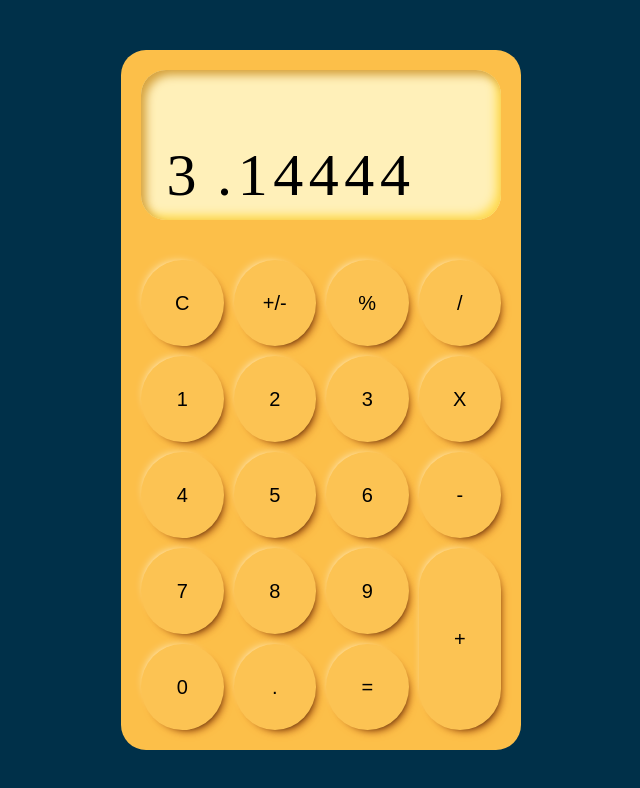
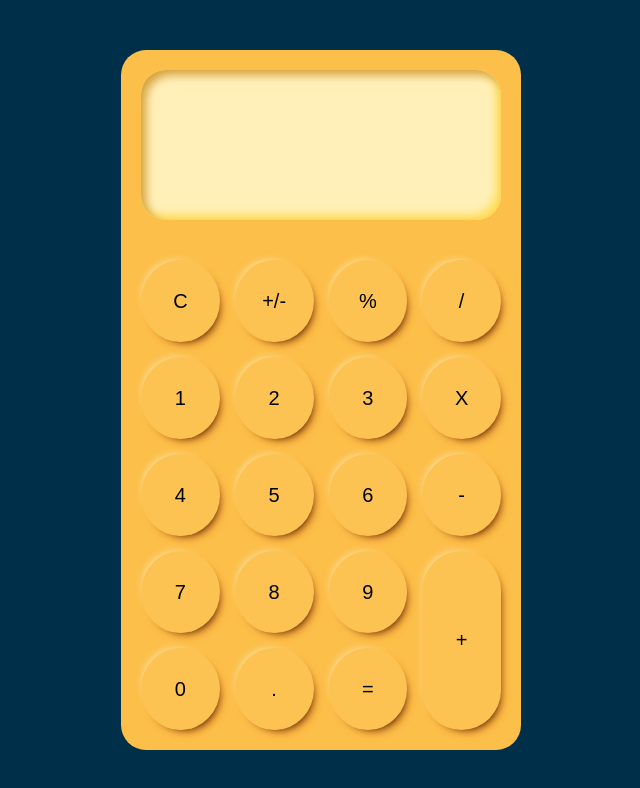
Before and after one commit to guillermoSb/web-lab10, a React app: page / in a window 1280 px wide. Shown: the top 788 px of the page, without its empty margins (319-959 px from the left). Built offline with nearby package versions, Linux system fonts and the light colour scheme.

Commit message:
Showing the number when the calculator gets pressed

```diff
--- a/src/components/App.jsx
+++ b/src/components/App.jsx
@@ -1,37 +1,99 @@
-import React from 'react'
+import React, { useState } from 'react'
+import { arrayToNumber } from '../utils/operations';
 
 function App() {
+  const [display, setDisplay] = useState([])
+  const [ans, setAns] = useState(0);
+  const [currentOperation, setCurrentOperation] = useState(null);
+
+  /**
+   * Event indicating that a number was pressed on the UI
+   * @param {number} value
+   */
+  const numberPressed = (value) => {
+    if (display.length === 9)  return;  // Only 9 slots available
+    if (value === '.' && display.find(i => i === '.')) return;  // Cannot have two dots on the same expression
+    if (value === '.' && display.length === 0) {
+      setDisplay([0,'.'])
+      return
+    }
+    setDisplay([...display, value]);
+  }
+
+  /**
+   * Event that runs when the clear button was pressed
+   */
+  const clearPressed = () => {
+    setAns(0);
+    setDisplay([]);
+  };
+
+  /**
+   * Event that runs when an operator was pressed
+   * @param {string} operator
+   */
+  const operatorPressed = (operator) => {
+    setCurrentOperation(operator);
+  }
+
+
+
   return (
     <div className='calculator'>
       <div className="calculator__screen">
-        <span className='calculator__cell'>3</span>
-        <span className='calculator__cell'>.</span>
-        <span className='calculator__cell'>1</span>
-        <span className='calculator__cell'>4</span>
-        <span className='calculator__cell'>4</span>
-        <span className='calculator__cell'>4</span>
-        <span className='calculator__cell'>4</span>
+        {display.map(item => <span key={item-`${Math.random()}`} className='calculator__cell'>{item}</span> )}
+
       </div>
       <div className="calculator__keyboard">
-        <button className='calculator__button calculator__button--c'>C</button>
-        <button className='calculator__button calculator__button--rev'>+/-</button>
-        <button className='calculator__button calculator__button--mod'>%</button>
-        <button className='calculator__button calculator__button--div'>/</button>
-        <button className='calculator__button calculator__button--mul'>X</button>
-        <button className='calculator__button calculator__button--min'>-</button>
-        <button className='calculator__button calculator__button--plus'>+</button>
-        <button className='calculator__button calculator__button--dot'>.</button>
-        <button className='calculator__button calculator__button--eq'>=</button>
-        <button className='calculator__button calculator__button--1'>1</button>
-        <button className='calculator__button calculator__button--2'>2</button>
-        <button className='calculator__button calculator__button--3'>3</button>
-        <button className='calculator__button calculator__button--4'>4</button>
-        <button className='calculator__button calculator__button--5'>5</button>
-        <button className='calculator__button calculator__button--6'>6</button>
-        <button className='calculator__button calculator__button--7'>7</button>
-        <button className='calculator__button calculator__button--8'>8</button>
-        <button className='calculator__button calculator__button--9'>9</button>
-        <button className='calculator__button calculator__button--0'>0</button>
+        <button className='calculator__button calculator__button--c' onClick={clearPressed}>C</button>
+        <button className='calculator__button calculator__button--rev' onClick={() => {operatorPressed('+/-')}}>+/-</button>
+        <button className='calculator__button calculator__button--mod' onClick={() => {operatorPressed('%')}}>%</button>
+        <button className='calculator__button calculator__button--div' onClick={() => {operatorPressed('/')}}>/</button>
+        <button className='calculator__button calculator__button--mul' onClick={() => {operatorPressed('x')}}>X</button>
+        <button className='calculator__button calculator__button--min' onClick={() => {operatorPressed('-')}}>-</button>
+        <button className='calculator__button calculator__button--plus' onClick={() => {operatorPressed('+')}}>+</button>
+        <button className='calculator__button calculator__button--dot' onClick={()=>{numberPressed('.')}}>.</button>
+        <button className='calculator__button calculator__button--eq' onClick={() => {operatorPressed('=')}}>=</button>
+        <button className='calculator__button calculator__button--1'
+        onClick={() => {numberPressed(1)}}>
+          1
+          </button>
+        <button className='calculator__button calculator__button--2'
+        onClick={() => {numberPressed(2)}}>
+          2
+          </button>
+        <button className='calculator__button calculator__button--3'
+        onClick={() => {numberPressed(3)}}>
+          3
+          </button>
+        <button className='calculator__button calculator__button--4'
+        onClick={() => {numberPressed(4)}}>
+          4
+          </button>
+        <button className='calculator__button calculator__button--5'
+        onClick={() => {numberPressed(5)}}>
+          5
+          </button>
+        <button className='calculator__button calculator__button--6'
+        onClick={() => {numberPressed(6)}}>
+          6
+          </button>
+        <button className='calculator__button calculator__button--7'
+        onClick={() => {numberPressed(7)}}>
+          7
+          </button>
+        <button className='calculator__button calculator__button--8'
+        onClick={() => {numberPressed(8)}}>
+          8
+          </button>
+        <button className='calculator__button calculator__button--9'
+        onClick={() => {numberPressed(9)}}>
+          9
+          </button>
+        <button className='calculator__button calculator__button--0'
+        onClick={() => {numberPressed(0)}}>
+          0
+          </button>
       </div>
     </div>
   )
--- a/src/index.scss
+++ b/src/index.scss
@@ -1,3 +1,5 @@
+@import url('https://fonts.googleapis.com/css2?family=Roboto+Slab:wght@300;400;500;700&display=swap');
+
 $bg-color: #003049;
 $primary-color: #fcbf49;
 $light-color: #fffbec;
@@ -20,6 +22,7 @@ html {
     height: 100vh;
     position: relative;
     background-color: $bg-color;
+    font-family: 'Roboto Slab', serif;
 }
 
 .calculator {
@@ -42,6 +45,7 @@ html {
         height: 150px;
         border-radius: 2.5rem;
         display: grid;
+        font-weight: lighter;
 
         grid-template-columns: repeat(9, 1fr);
         align-content: flex-end;
@@ -59,7 +63,7 @@ html {
         grid-template-columns: repeat(4, 1fr);
         grid-template-rows: repeat(5, 1fr);
         flex: 1;
-        gap: 1rem;
+        gap: 1.5rem;
 
     }
 
@@ -68,7 +72,9 @@ html {
         background-color: lighten($color: $primary-color, $amount: 2);
         border-radius: 100%;
         font-size: 2rem;
-        // border: 0.5px solid black;
+        font-weight: 500;
+        transition: background-color 0.2s, font-size 0.08s;
+
         box-shadow: 5px 6px 10px -9px black,
             5px 6px 10px -5px $shadow-1,
             -5px -6px 10px -9px $light-color;
@@ -77,6 +83,13 @@ html {
         &:hover {
             cursor: pointer;
             background-color: lighten($color: $primary-color, $amount: 5);
+        }
+
+        &:active {
+            box-shadow: inset 5px 6px 10px -9px black,
+            inset 5px 6px 10px -5px $shadow-1,
+            inset -5px -6px 10px -9px $light-color;
+            font-size: 1.5rem;
         }
 
         &--c {
--- /dev/null
+++ b/src/utils/operations.js
@@ -0,0 +1,46 @@
+
+
+/**
+ * Adds two numbers
+ * @param {number} a
+ * @param {number} b
+ * @returns
+ */
+export const add = (a, b) => a + b;
+
+
+/**
+ * Divide
+ * @param {number} a
+ * @param {number} b
+ * @returns
+ */
+export const divide = (a, b) => a / b;
+
+
+/**
+ *
+ * @param {number} a
+ * @param {number} b
+ * @returns
+ */
+export const multiply = (a, b) => a * b;
+
+
+/**
+ *
+ * @param {number} a
+ * @param {number} b
+ * @returns
+ */
+export const mod = (a, b) => a % b;
+
+
+/**
+ * Converts an array to a number
+ * @param {number[]} arr
+ * @returns
+ */
+export const arrayToNumber = (arr) => {
+    return Number(arr.join(''))
+}
```
